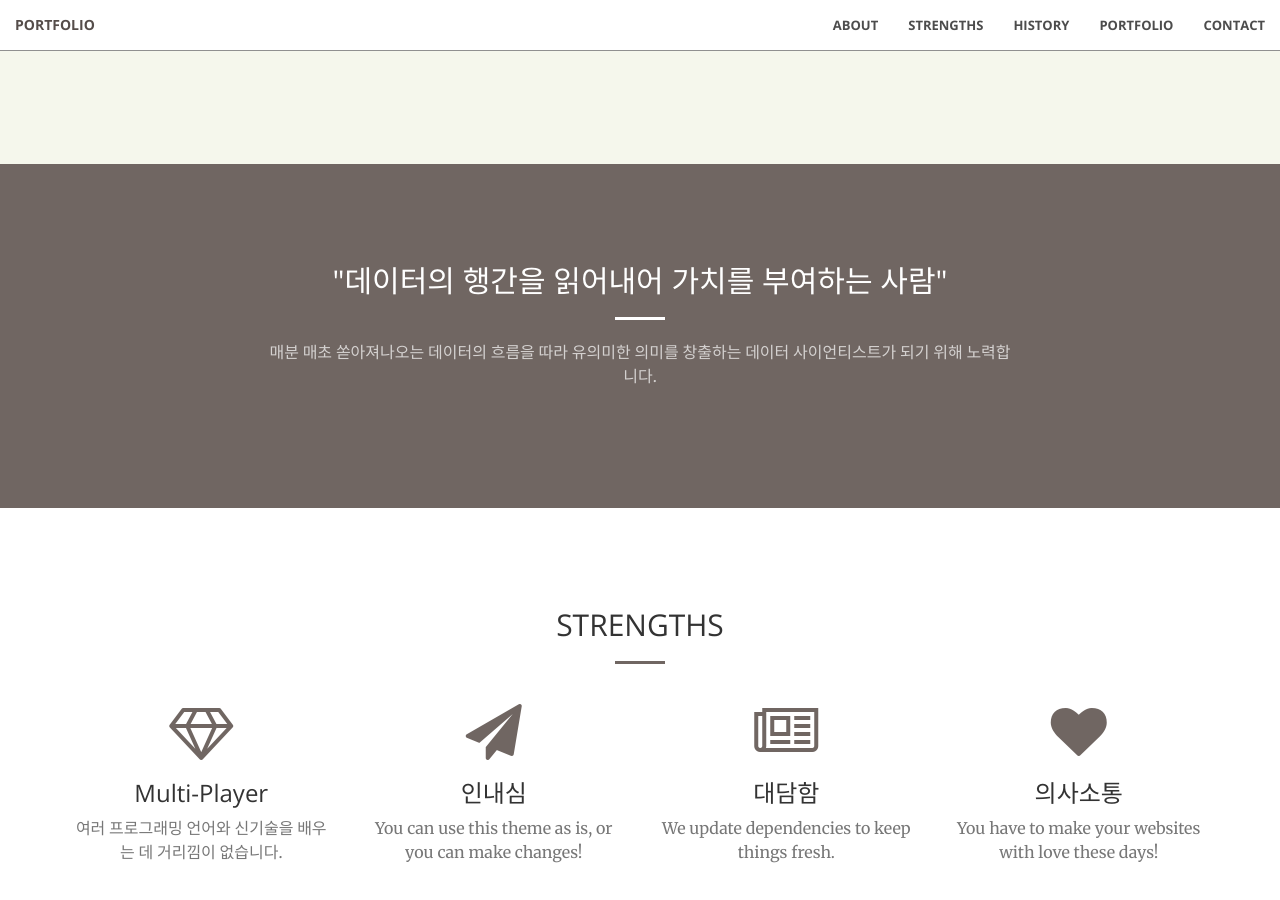
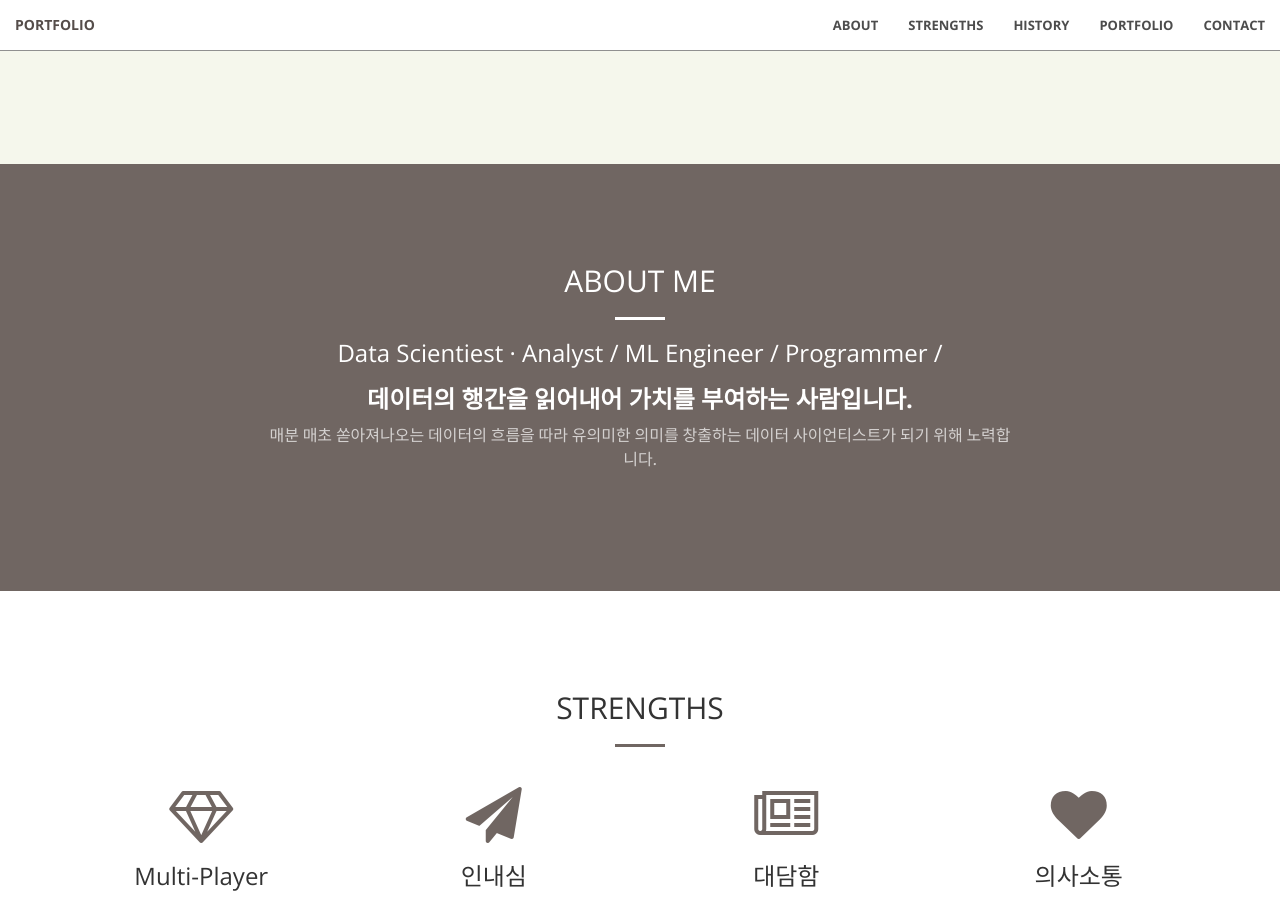
Before and after one commit to ymdev2023/ymdev2023.github.io, a Jekyll site: the page built from index.html, in a window 1280 px wide and 900 px high, scrolled down 736 px. Built offline with Jekyll 4.4.1, drawn with Linux system fonts in a browser that asks for light colours.

Commit message:
Update call-to-action.html

```diff
--- a/_includes/call-to-action.html
+++ b/_includes/call-to-action.html
@@ -2,9 +2,12 @@
     <div class="container">
         <div class="row">
             <div class="col-lg-8 col-lg-offset-2 text-center">
-                <h2 class="section-heading">"데이터의 행간을 읽어내어 가치를 부여하는 사람"</h2>
+                <h2 class="section-heading">ABOUT ME</h2>
+
 
                 <hr class="light">
+                <h3> Data Scientiest · Analyst / ML Engineer / Programmer / </h3>
+                <h3><b>데이터의 행간을 읽어내어 가치를 부여하는 사람입니다.</b></h3>
                 <p class="text-faded">매분 매초 쏟아져나오는 데이터의 흐름을 따라 유의미한 의미를 창출하는 데이터 사이언티스트가 되기 위해 노력합니다.</p>
 <!--                 <a href="#" class="btn btn-default btn-xl">자세히 보기</a> -->
             </div>
```
